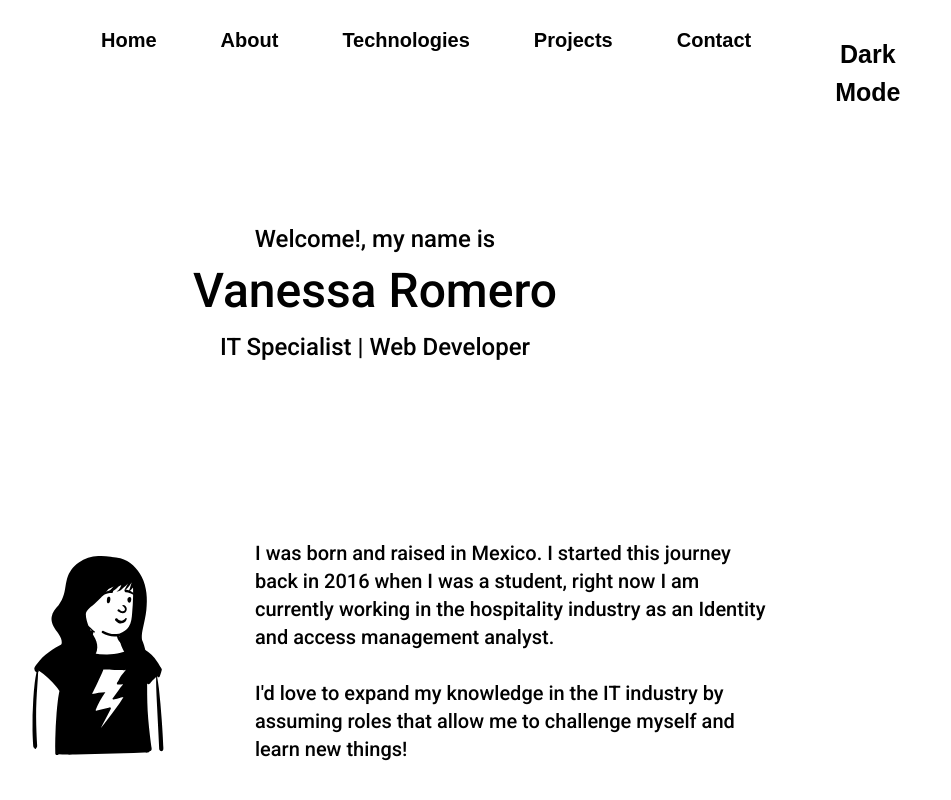
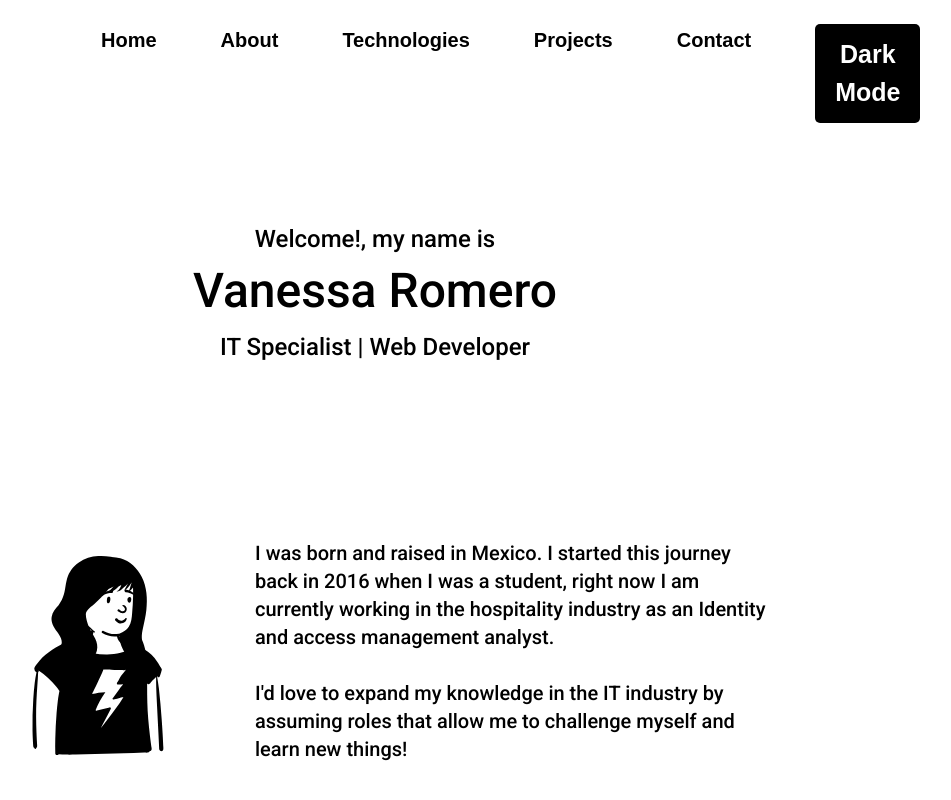
Before and after one commit to yosassenav/yosassenav, a Next.js app: page / in a window 1280 px wide. Shown: the top 800 px of the page, without its empty margins (265-1216 px from the left). Built offline with nearby package versions, Linux system fonts and the light colour scheme.

Commit message:
modifying global.css file

```diff
--- a/src/styles/globals.css
+++ b/src/styles/globals.css
@@ -4,22 +4,23 @@
 
 /* @import url("https://fonts.googleapis.com/css2?family=Roboto:wght@300&display=swap"); */
 
-:root {
-  --foreground-rgb: 1, 1, 1;
-  --background-start-rgb: 255, 255, 255; /* Updated to white */
-  --background-end-rgb: 255, 255, 255;   /* Updated to white */
+
+:root[data-theme='light'] {
+  --background-color: #ffffff;
+  --text-color: #000000;
+}
+
+:root[data-theme='dark'] {
+  --background-color: #000000;
+  --text-color: #ffffff;
 }
 
 
 
 body {
-  color: rgb(var(--foreground-rgb));
-  background: linear-gradient(
-      to bottom,
-      transparent,
-      rgb(var(--background-end-rgb))
-    )
-    rgb(var(--background-start-rgb));
+  background-color: var(--background-color);
+  color: var(--text-color);
+  transition: background-color 0.3s, color 0.3s;
 }
 
 button {
```
